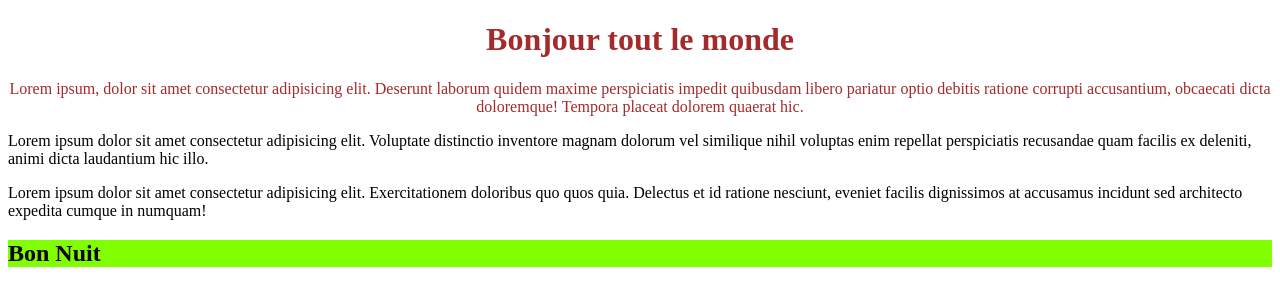
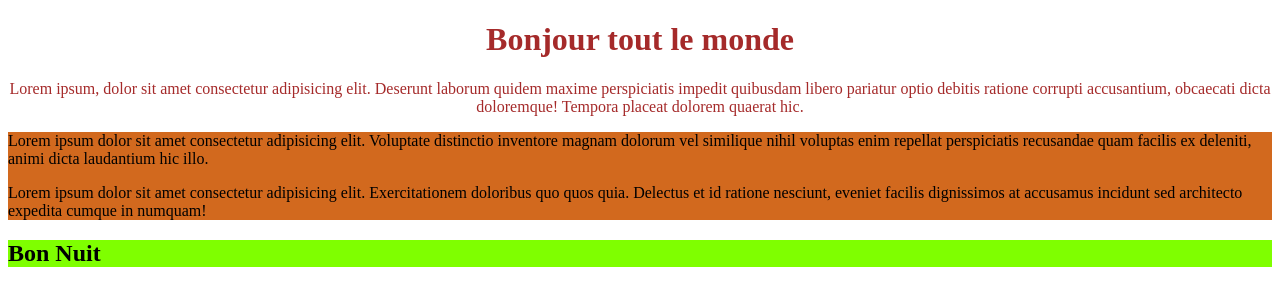
Before and after one commit to Rhayemimen/git-072021, a plain HTML site: page index.html in a window 1280 px wide. Drawn offline with Linux system fonts and the light colour scheme.

Commit message:
update css

```diff
--- a/css/style.css
+++ b/css/style.css
@@ -2,6 +2,10 @@ header
 {
     color: brown;
     text-align: center;
+}
+main
+{
+    background-color: chocolate;
 }
 footer
 {
```
